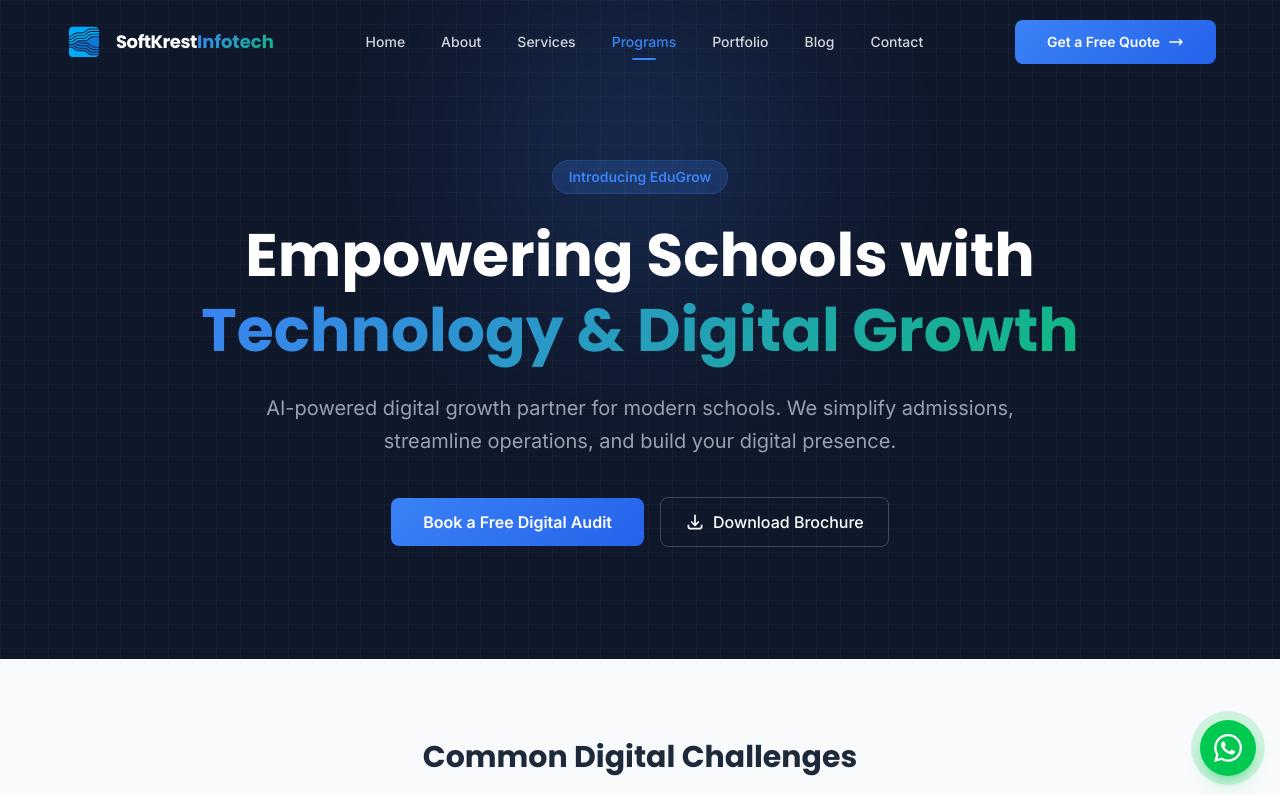
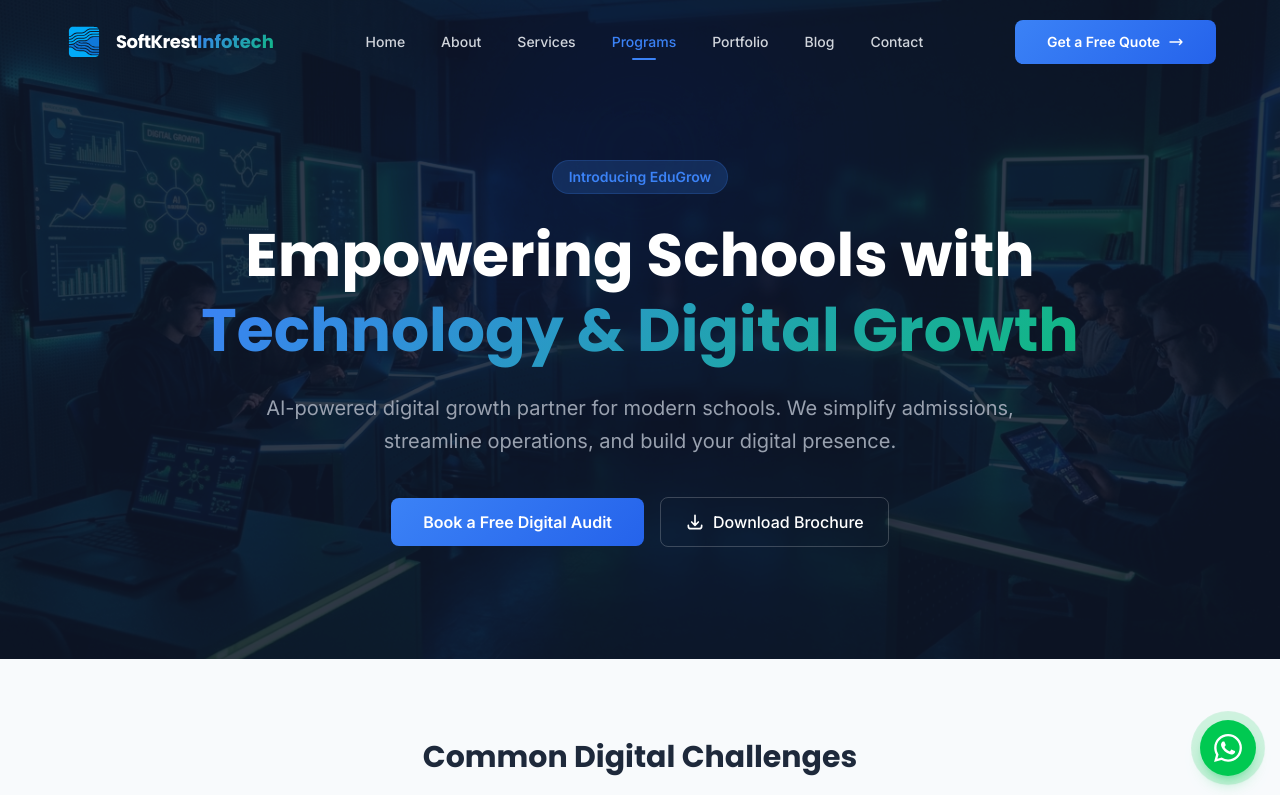
Before and after one commit to thisislokeshpawalia/SoftKrestInfotech, a Next.js app: page /programs/edugrow in a window 1280 px wide. Shown: the top 795 px of the page. Built offline with nearby package versions, Linux system fonts and the light colour scheme.

Commit message:
feat: add beautiful hero background image to edugrow page

```diff
--- a/src/app/programs/edugrow/page.tsx
+++ b/src/app/programs/edugrow/page.tsx
@@ -10,10 +10,14 @@ export default function EduGrowPage() {
   return (
     <>
       {/* Hero Section */}
-      <section className="relative pt-32 pb-20 lg:pt-40 lg:pb-28 overflow-hidden bg-bg-dark">
-        <div className="absolute inset-0 z-0">
-          <div className="absolute inset-0 bg-[linear-gradient(to_right,#80808012_1px,transparent_1px),linear-gradient(to_bottom,#80808012_1px,transparent_1px)] bg-[size:24px_24px]" />
-          <div className="absolute left-0 right-0 top-0 -z-10 m-auto h-[310px] w-[310px] rounded-full bg-accent opacity-20 blur-[100px]" />
+      <section
+        className="relative pt-32 pb-20 lg:pt-40 lg:pb-28 overflow-hidden bg-bg-dark"
+        style={{ backgroundImage: "url('/images/edugrow-hero.jpg')", backgroundSize: "cover", backgroundPosition: "center" }}
+      >
+        <div className="absolute inset-0 bg-bg-dark/85 z-0" />
+        <div className="absolute inset-0 z-0 mix-blend-overlay">
+          <div className="absolute inset-0 bg-[linear-gradient(to_right,#80808012_1px,transparent_1px),linear-gradient(to_bottom,#80808012_1px,transparent_1px)] bg-[size:24px_24px] opacity-50" />
+          <div className="absolute left-0 right-0 top-0 -z-10 m-auto h-[310px] w-[310px] rounded-full bg-accent opacity-40 blur-[100px]" />
         </div>
 
         <div className="container-custom relative z-10 text-center">
```
Also changed, not shown: public/images/edugrow-hero.jpg (added).
